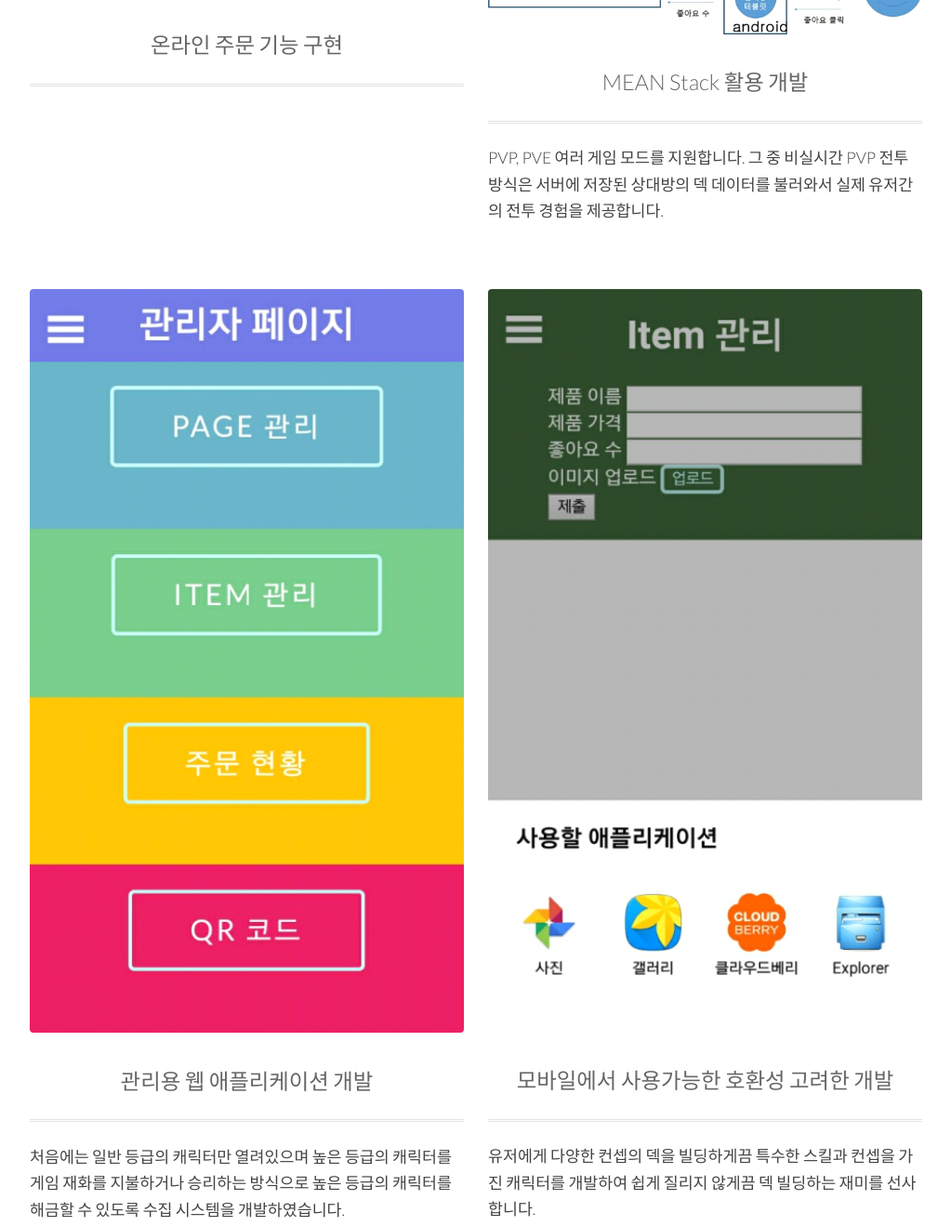
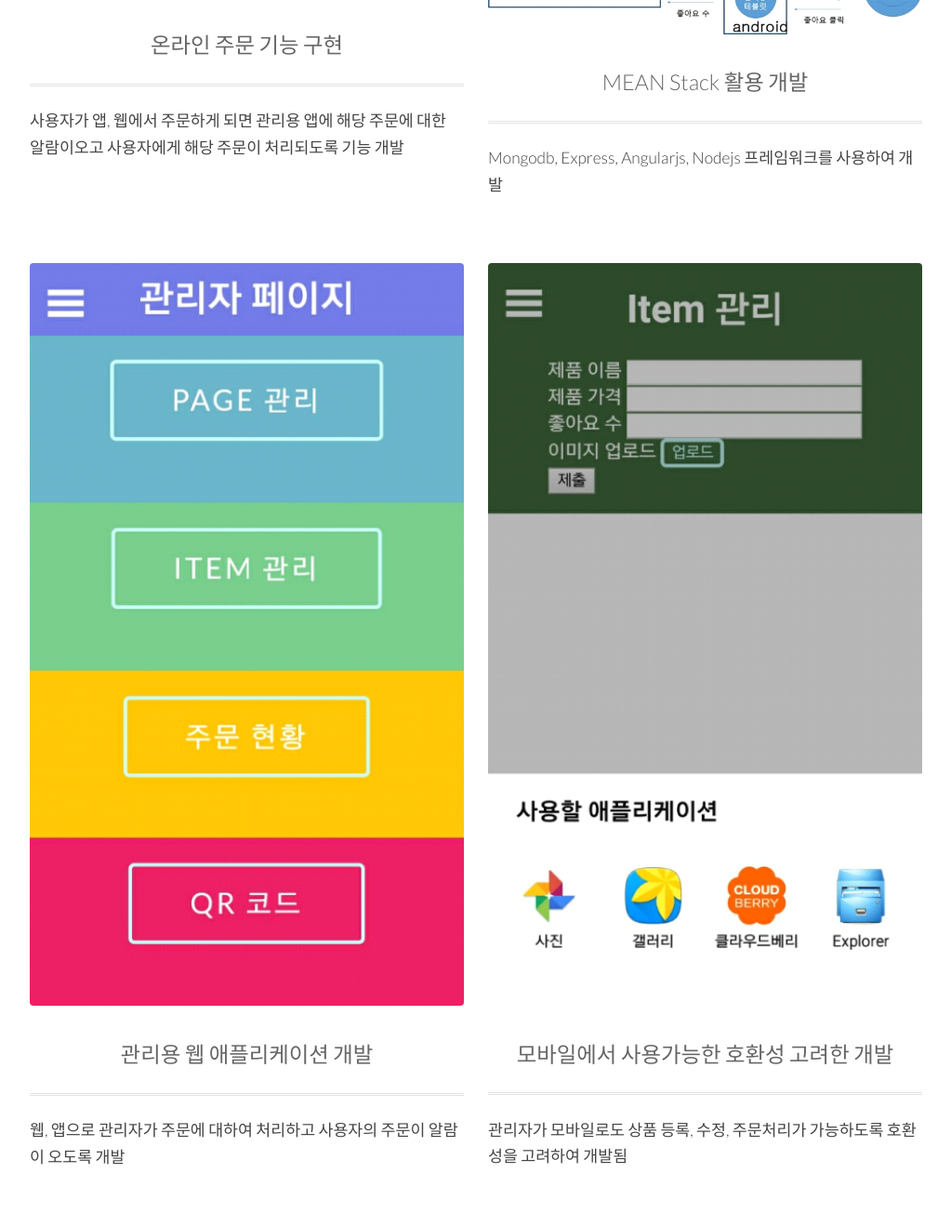
Before and after one commit to ajh322/portfolio, a plain HTML site: page desc/03_maroot.html in a window 1280 px wide. Shown: the part 2623-3942 px from the top of the page at 93% size, without its empty margins (128-1151 px from the left). Drawn offline with Linux system fonts and the light colour scheme.

Commit message:
이것저것 수정

```diff
--- a/desc/03_maroot.html
+++ b/desc/03_maroot.html
@@ -79,23 +79,22 @@
 						<section class="feature 6u 12u$(small)">
 							<img class="image fit" src="../uploads/portfolio/backend/03_maroot/1.png" alt="" />
 							<h3 class="title">온라인 주문 기능 구현</h3>
-							<p align="left"></p>
+							<p align="left">사용자가 앱, 웹에서 주문하게 되면 관리용 앱에 해당 주문에 대한 알람이오고 사용자에게 해당 주문이 처리되도록 기능 개발</p>
 						</section>
 						<section class="feature 6u$ 12u$(small)">
 							<img class="image fit" src="../uploads/portfolio/backend/03_maroot/2.png" alt="" />
 							<h3 class="title">MEAN Stack 활용 개발</h3>
-							<p align="left">PVP, PVE 여러 게임 모드를 지원합니다. 그 중 비실시간 PVP 전투 방식은 서버에 저장된 상대방의 덱 데이터를 불러와서 실제 유저간의 전투 경험을 제공합니다.</p>
+							<p align="left">Mongodb, Express, Angularjs, Nodejs 프레임워크를 사용하여 개발</p>
 						</section>
 						<section class="feature 6u 12u$(small)">
 							<img class="image fit" src="../uploads/portfolio/backend/03_maroot/3.png" alt="" />
 							<h3 class="title">관리용 웹 애플리케이션 개발</h3>
-							<p align="left">처음에는 일반 등급의 캐릭터만 열려있으며 높은 등급의 캐릭터를 게임 재화를 지불하거나 승리하는 방식으로 높은 등급의 캐릭터를 해금할 수 있도록 수집 시스템을 개발하였습니다.</p>
+							<p align="left">웹, 앱으로 관리자가 주문에 대하여 처리하고 사용자의 주문이 알람이 오도록 개발</p>
 						</section>
 						<section class="feature 6u$ 12u$(small)">
 							<img class="image fit" src="../uploads/portfolio/backend/03_maroot/4.png" alt="" />
 							<h3 class="title">모바일에서 사용가능한 호환성 고려한 개발</h3>
-							<p align="left">유저에게 다양한 컨셉의 덱을 빌딩하게끔 특수한 스킬과 컨셉을 가진 캐릭터를 개발하여 쉽게 질리지 않게끔 덱 빌딩하는 재미를 선사합니다.
-							</p>
+							<p align="left">관리자가 모바일로도 상품 등록, 수정, 주문처리가 가능하도록 호환성을 고려하여 개발됨</p>
 						</section>
 					</div>
 					<footer>
```
Also changed, not shown: index.html (+1 -1 lines).
